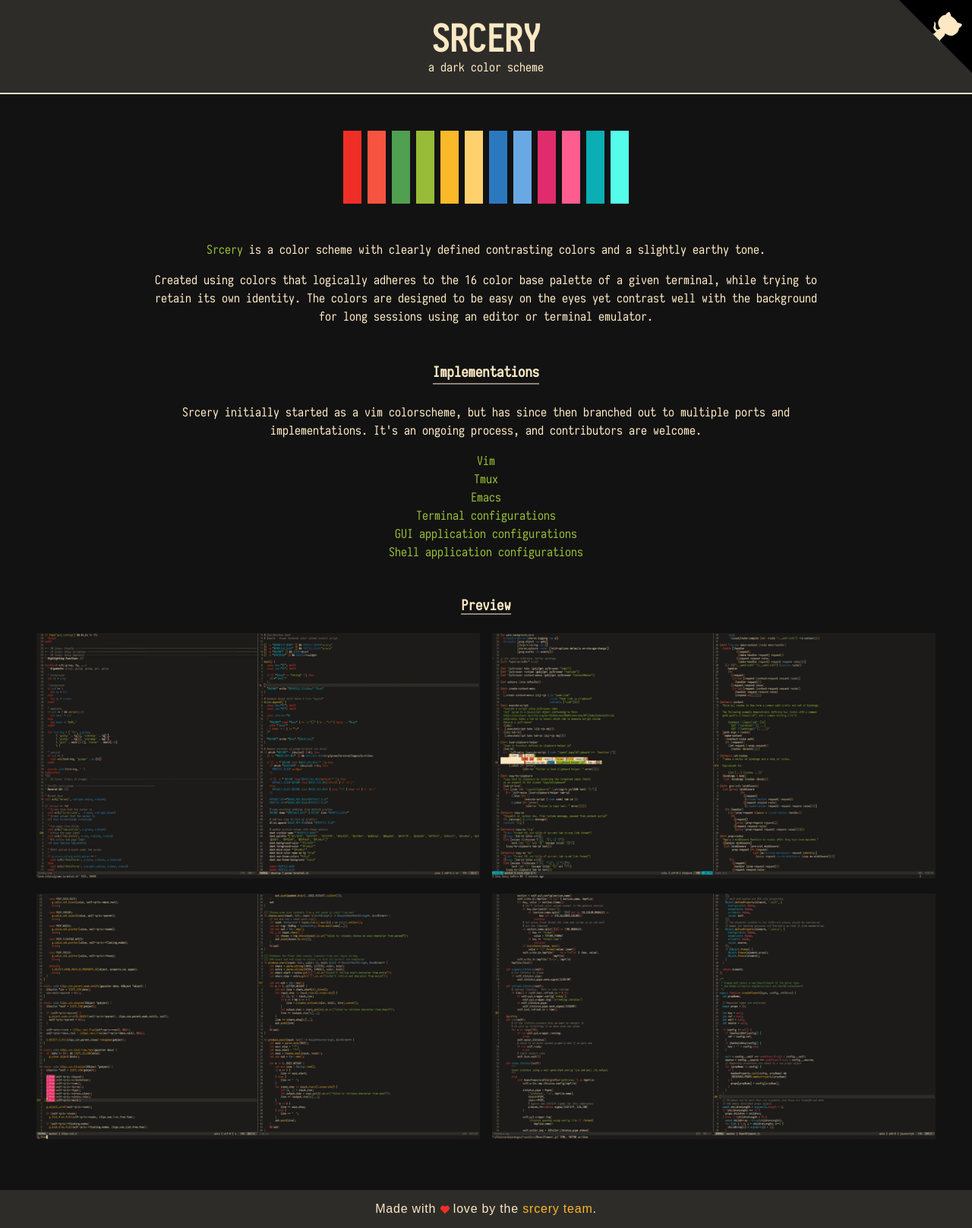
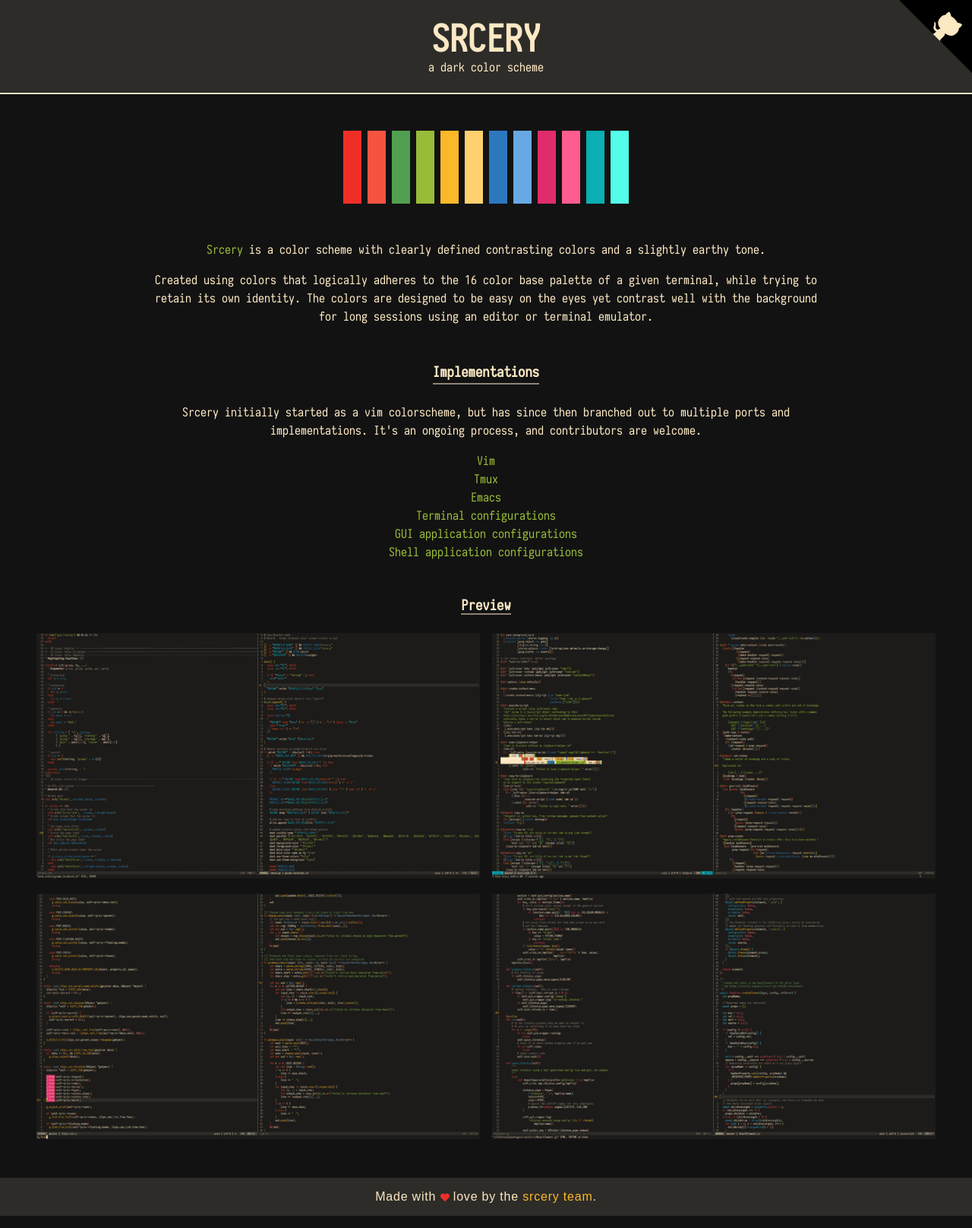
Before and after one commit to srcery-colors/srcery.sh, a Jekyll site: the page built from index.html, in a window 1280 px wide. Shown: the whole page at 76% size. Built offline with Jekyll 4.4.1, drawn with Linux system fonts in a browser that asks for light colours.

Commit message:
Fix typo

```diff
--- a/index.html
+++ b/index.html
@@ -98,7 +98,7 @@ scripts: yes
     </section>
   </div>
 
-  <section class="-md-4">
+  <section class="-mb-4">
     <h3 class="font-display inline-block mb-6 border-b-2 border-white">Preview</h3>
     <div class="flex flex-col lg:flex-row flex-wrap px-1 sm:px-2 sm:-mx-2">
       <div class="w-full lg:w-1/2 mb-4 px-2">
```
